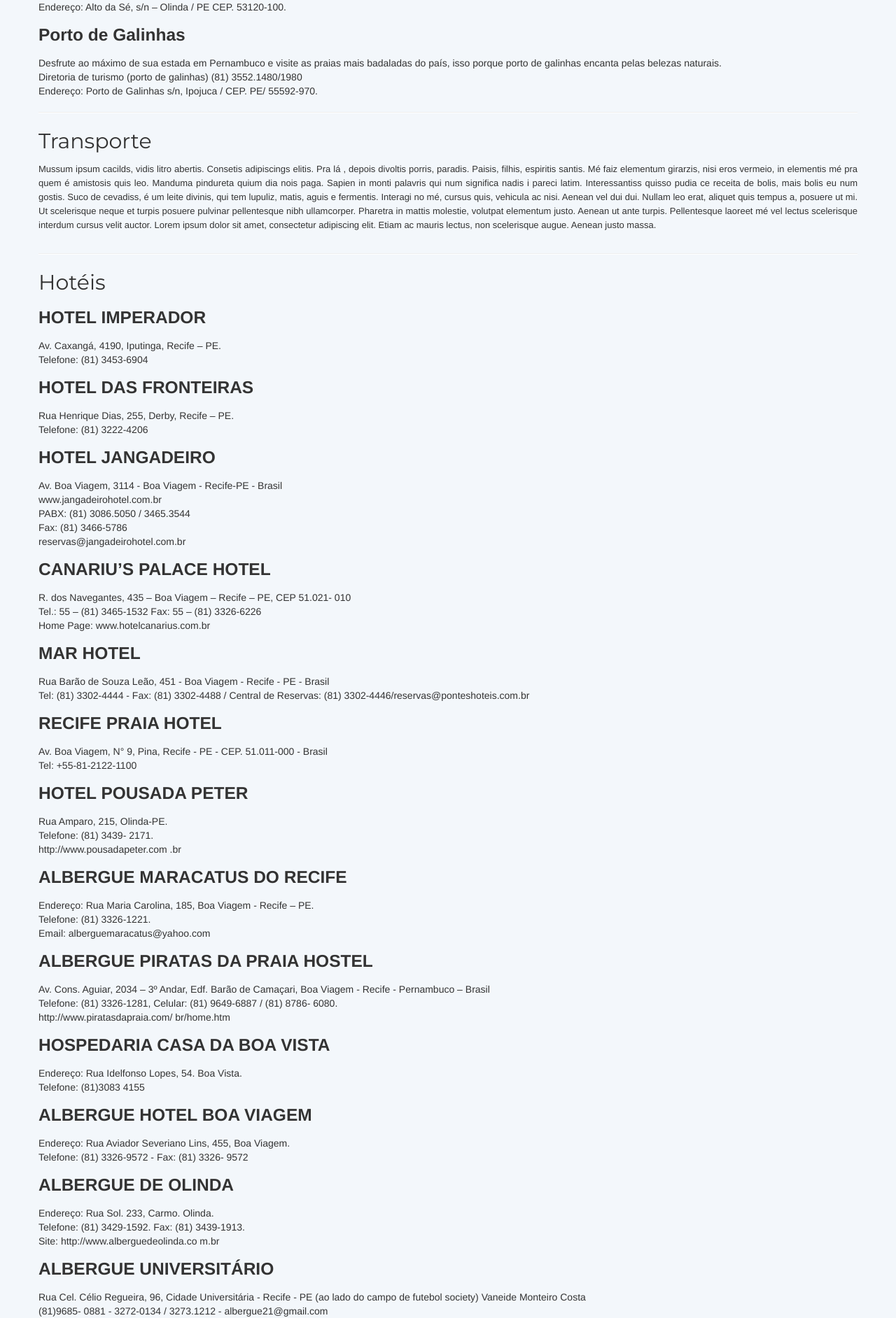
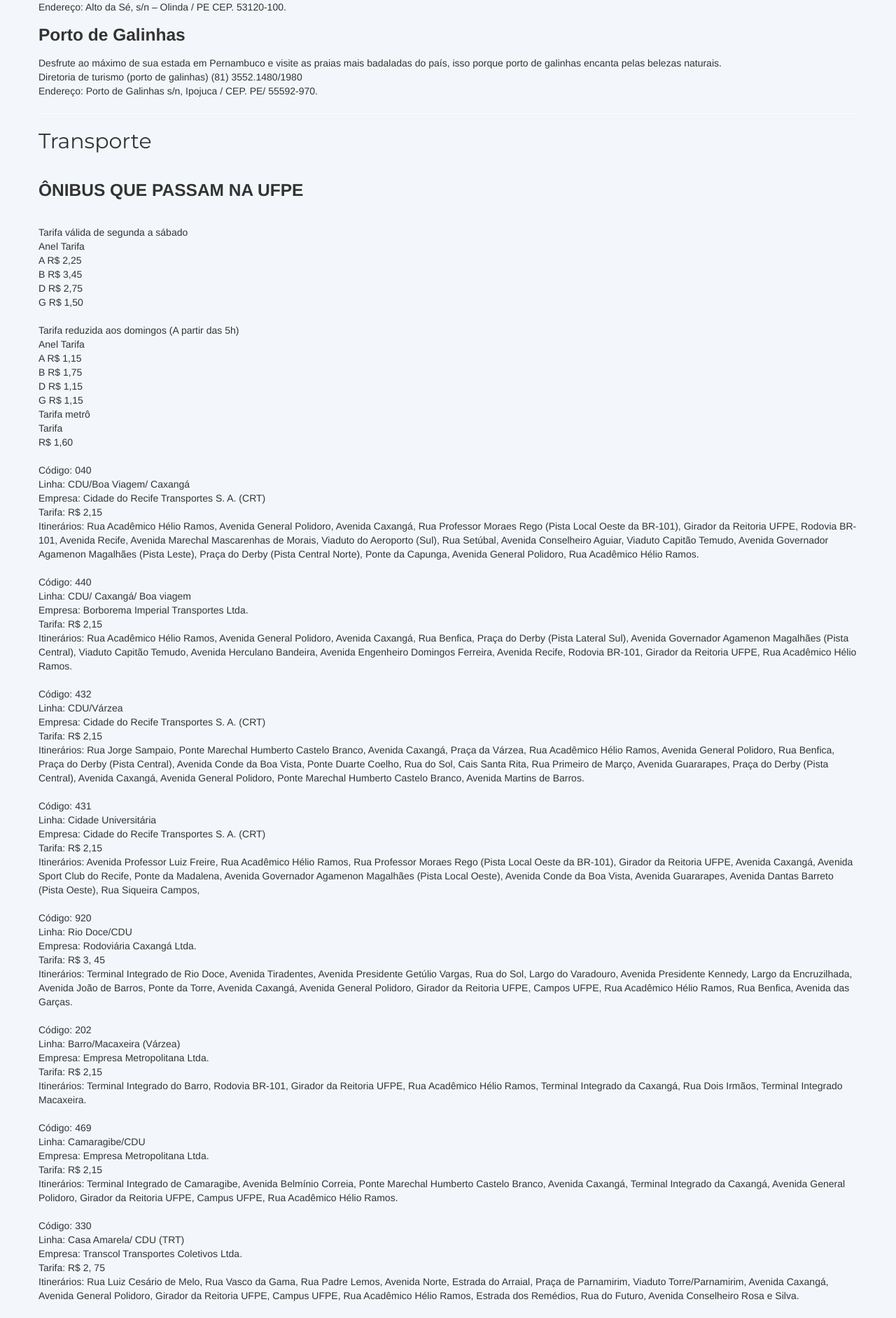
Before and after one commit to pet-informatica/enapet2013, a Django app: template ENAPET/template/info-city.html in a window 1280 px wide. Shown: the part 1458-3342 px from the top of the page at 70% size. Run offline with Django 3.2, Linux system fonts and the light colour scheme; the template is opened without the code that fills it, so the values that code supplies are empty; parts of the project's set-up code (start-up, migrations or seed data) failed here and were passed over; some libraries are stand-ins or nearby versions.

Commit message:
Colocando informacoes de transporte

```diff
--- a/ENAPET/template/info-city.html
+++ b/ENAPET/template/info-city.html
@@ -162,7 +162,112 @@ Endereço: Porto de Galinhas s/n, Ipojuca / CEP. PE/ 55592-970.
             <hr>
             <section id='transporte'>
               <h1>Transporte</h1>
-              <p align="justify">Mussum ipsum cacilds, vidis litro abertis. Consetis adipiscings elitis. Pra lá , depois divoltis porris, paradis. Paisis, filhis, espiritis santis. Mé faiz elementum girarzis, nisi eros vermeio, in elementis mé pra quem é amistosis quis leo. Manduma pindureta quium dia nois paga. Sapien in monti palavris qui num significa nadis i pareci latim. Interessantiss quisso pudia ce receita de bolis, mais bolis eu num gostis. Suco de cevadiss, é um leite divinis, qui tem lupuliz, matis, aguis e fermentis. Interagi no mé, cursus quis, vehicula ac nisi. Aenean vel dui dui. Nullam leo erat, aliquet quis tempus a, posuere ut mi. Ut scelerisque neque et turpis posuere pulvinar pellentesque nibh ullamcorper. Pharetra in mattis molestie, volutpat elementum justo. Aenean ut ante turpis. Pellentesque laoreet mé vel lectus scelerisque interdum cursus velit auctor. Lorem ipsum dolor sit amet, consectetur adipiscing elit. Etiam ac mauris lectus, non scelerisque augue. Aenean justo massa.</p>
+              <p align="justify"><h3>ÔNIBUS QUE PASSAM NA UFPE</h3><br>
+Tarifa válida de segunda a sábado<br>
+Anel Tarifa<br>
+A R$ 2,25<br>
+B R$ 3,45<br>
+D R$ 2,75<br>
+G R$ 1,50<br><br>
+Tarifa reduzida aos domingos (A partir das 5h)<br>
+Anel Tarifa<br>
+A R$ 1,15<br>
+B R$ 1,75<br>
+D R$ 1,15<br>
+G R$ 1,15<br>
+Tarifa metrô<br>
+Tarifa<br>
+R$ 1,60<br><br>
+
+Código: 040<br>
+Linha: CDU/Boa Viagem/ Caxangá<br>
+Empresa: Cidade do Recife Transportes S. A. (CRT)<br>
+Tarifa: R$ 2,15<br>
+Itinerários: Rua Acadêmico Hélio Ramos, Avenida General Polidoro, Avenida Caxangá, Rua Professor Moraes Rego (Pista Local Oeste da BR-101), Girador da Reitoria UFPE, Rodovia BR-101, Avenida Recife, Avenida Marechal Mascarenhas de Morais, Viaduto do Aeroporto (Sul), Rua Setúbal, Avenida Conselheiro Aguiar, Viaduto Capitão Temudo, Avenida Governador Agamenon Magalhães (Pista Leste), Praça do Derby (Pista Central Norte), Ponte da Capunga, Avenida General Polidoro, Rua Acadêmico Hélio Ramos.
+<br><br>
+Código: 440<br>
+Linha: CDU/ Caxangá/ Boa viagem<br>
+Empresa: Borborema Imperial Transportes Ltda.<br>
+Tarifa: R$ 2,15<br>
+Itinerários: Rua Acadêmico Hélio Ramos, Avenida General Polidoro, Avenida Caxangá, Rua Benfica, Praça do Derby (Pista Lateral Sul), Avenida Governador Agamenon Magalhães (Pista Central), Viaduto Capitão Temudo, Avenida Herculano Bandeira, Avenida Engenheiro Domingos Ferreira, Avenida Recife, Rodovia BR-101, Girador da Reitoria UFPE, Rua Acadêmico Hélio Ramos.
+<br><br>
+Código: 432<br>
+Linha: CDU/Várzea <br>
+Empresa: Cidade do Recife Transportes S. A. (CRT)<br>
+Tarifa: R$ 2,15<br>
+Itinerários: Rua Jorge Sampaio, Ponte Marechal Humberto Castelo Branco, Avenida Caxangá, Praça da Várzea, Rua Acadêmico Hélio Ramos, Avenida General Polidoro, Rua Benfica, Praça do Derby (Pista Central), Avenida Conde da Boa Vista, Ponte Duarte Coelho, Rua do Sol, Cais Santa Rita, Rua Primeiro de Março, Avenida Guararapes, Praça do Derby (Pista Central), Avenida Caxangá, Avenida General Polidoro, Ponte Marechal Humberto Castelo Branco, Avenida Martins de Barros.
+<br><br>
+Código: 431<br>
+Linha: Cidade Universitária<br>
+Empresa: Cidade do Recife Transportes S. A. (CRT)<br>
+Tarifa: R$ 2,15<br>
+Itinerários: Avenida Professor Luiz Freire, Rua Acadêmico Hélio Ramos, Rua Professor Moraes Rego (Pista Local Oeste da BR-101), Girador da Reitoria UFPE, Avenida Caxangá, Avenida Sport Club do Recife, Ponte da Madalena, Avenida Governador Agamenon Magalhães (Pista Local Oeste), Avenida Conde da Boa Vista, Avenida Guararapes, Avenida Dantas Barreto (Pista Oeste), Rua Siqueira Campos,
+<br><br>
+Código: 920<br>
+Linha: Rio Doce/CDU<br>
+Empresa: Rodoviária Caxangá Ltda.<br>
+Tarifa: R$ 3, 45<br>
+Itinerários: Terminal Integrado de Rio Doce, Avenida Tiradentes, Avenida Presidente Getúlio Vargas, Rua do Sol, Largo do Varadouro, Avenida Presidente Kennedy, Largo da Encruzilhada, Avenida João de Barros, Ponte da Torre, Avenida Caxangá, Avenida General Polidoro, Girador da Reitoria UFPE, Campos UFPE, Rua Acadêmico Hélio Ramos, Rua Benfica, Avenida das Garças.
+<br><br>
+Código: 202<br>
+Linha: Barro/Macaxeira (Várzea) <br>
+Empresa: Empresa Metropolitana Ltda.<br>
+Tarifa: R$ 2,15<br>
+Itinerários: Terminal Integrado do Barro, Rodovia BR-101, Girador da Reitoria UFPE, Rua Acadêmico Hélio Ramos, Terminal Integrado da Caxangá, Rua Dois Irmãos, Terminal Integrado Macaxeira.
+<br><br>
+Código: 469<br>
+Linha: Camaragibe/CDU <br>
+Empresa: Empresa Metropolitana Ltda.<br>
+Tarifa: R$ 2,15<br>
+Itinerários: Terminal Integrado de Camaragibe, Avenida Belmínio Correia, Ponte Marechal Humberto Castelo Branco, Avenida Caxangá, Terminal Integrado da Caxangá, Avenida General Polidoro, Girador da Reitoria UFPE, Campus UFPE, Rua Acadêmico Hélio Ramos.
+<br><br>
+Código: 330<br>
+Linha: Casa Amarela/ CDU (TRT) <br>
+Empresa: Transcol Transportes Coletivos Ltda.<br>
+Tarifa: R$ 2, 75<br>
+Itinerários: Rua Luiz Cesário de Melo, Rua Vasco da Gama, Rua Padre Lemos, Avenida Norte, Estrada do Arraial, Praça de Parnamirim, Viaduto Torre/Parnamirim, Avenida Caxangá, Avenida General Polidoro, Girador da Reitoria UFPE, Campus UFPE, Rua Acadêmico Hélio Ramos, Estrada dos Remédios, Rua do Futuro, Avenida Conselheiro Rosa e Silva.
+<br><br>
+Código: 522<br>
+Linha: Dois Irmãos (Rui Barbosa) <br>
+Empresa: Transcol Transportes Coletivos Ltda.<br>
+Tarifa: R$ 2, 75<br>
+Itinerários: Rua Acadêmico Hélio Ramos, Praça da Várzea, Avenida Caxangá, Rua Dois Irmãos, Rua Apipucos, Praça de Parnamirim, Avenida Rui Barbosa, Avenida João de Barros, Rua do Príncipe, Praça da República, Rua Primeiro de Março, Praça da Independência, Avenida Guararapes, Rua da Aurora, Rua Gouveia de Barros, Avenida Conselheiro Rosa e Silva, Rua Apipucos.
+<br><br>
+Código: 302<br>
+Linha: Curado II/ Caxangá <br>
+Empresa: Viaçao Mirim Ltda.<br>
+Tarifa: R$ 2, 75<br>
+Itinerários: Rua Jorge Sampaio, Ponte Marechal Humberto Castelo Branco, Avenida Caxangá, Praça da Várzea, Rua Acadêmico Hélio Ramos, Avenida General Polidoro, Girador da Reitoria UFPE, Rodovia BR-101, Avenida Recife, Rodovia BR-232, Avenida Engenheiro Abdias de Carvalho, Estação de Metrô TIP, Rodovia BR-408, Rua João Cabral de Melo Neto, Avenida Liberdade.
+<br><br>
+Código: 207<br>
+Linha: Barro/Macaxeira (BR 101) <br>
+Empresa: Empresa Metropolitana Ltda.<br>
+Tarifa: R$ 2,15<br>
+Itinerários: Terminal Integrado do Barro, Rodovia BR-101, Rua Professor Moraes Rego (Pista Local Leste da BR-101), Terminal Integrado Macaxeira.
+<br><br>
+Código: 303<br>
+Linha: Curado II/ Caxangá (BR 232)<br>
+Empresa: Viaçao Mirim Ltda.<br>
+Tarifa: R$ 2, 75<br>
+Itinerários: Avenida Afonso Olindense, Praça da Várzea, Avenida Caxangá, Terminal Integrado da Caxangá, Girador da Reitoria UFPE, Campus UFPE, Rodovia BR-408, Rodovia BR-232, Rodovia BR-101.
+<br><br>
+Código: 424<br>
+Linha: CDU/Torrões (Via San Martin) <br>
+Empresa: Cidade do Recife Transportes S. A. (CRT)<br>
+Tarifa: R$ 2,15<br>
+Itinerários: Rua Professor Luís Freire, Rua Acadêmico Hélio Ramos, Girador da Reitoria UFPE, Avenida do Forte, Avenida Engenheiro Abdias de Carvalho, Estrada do Bongi, Estrada dos Remédios, Retorno sob o Viaduto da Caxangá, Campus UFPE.
+<br><br>
+Código: 060<br>
+Linha: CDU / TI Tancredo Neves<br>
+Empresa: Borborema Imperial Transportes Ltda.<br>
+Tarifa: R$ 2,15<br>
+Itinerários: CDU, Terminal integrado Tancredo Neves<br>
+<br><br>
+Código: 060<br>
+Linha: TI Tancredo Neves / TI Macaxeira<br>
+Empresa: Borborema Imperial Transportes Ltda.<br>
+Tarifa: R$ 2,15<br>
+Itinerários: TI Macaxeira, TI Tancredo Neves</p>
             </section>
             <hr>
             <section id='hoteis'>
```
